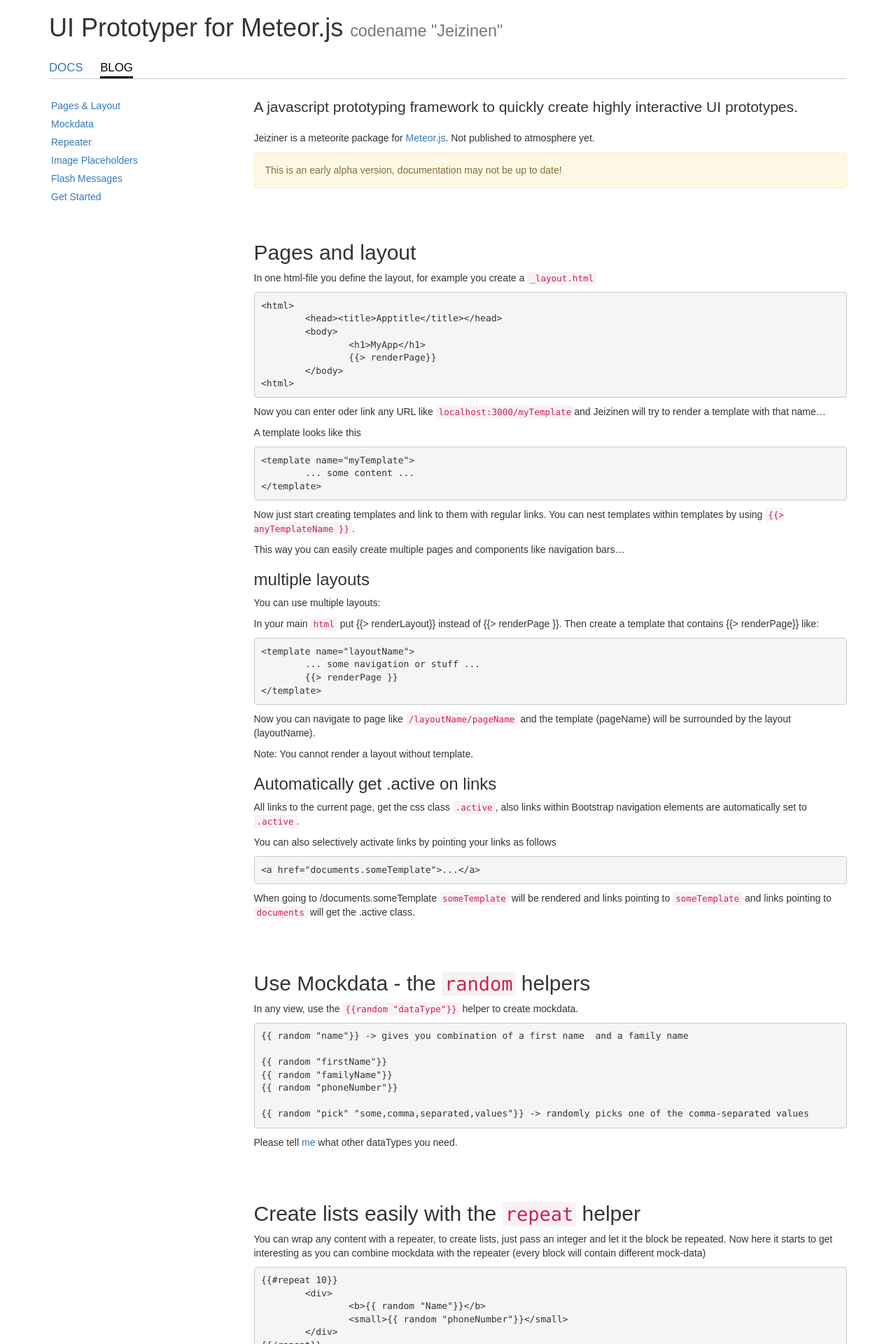
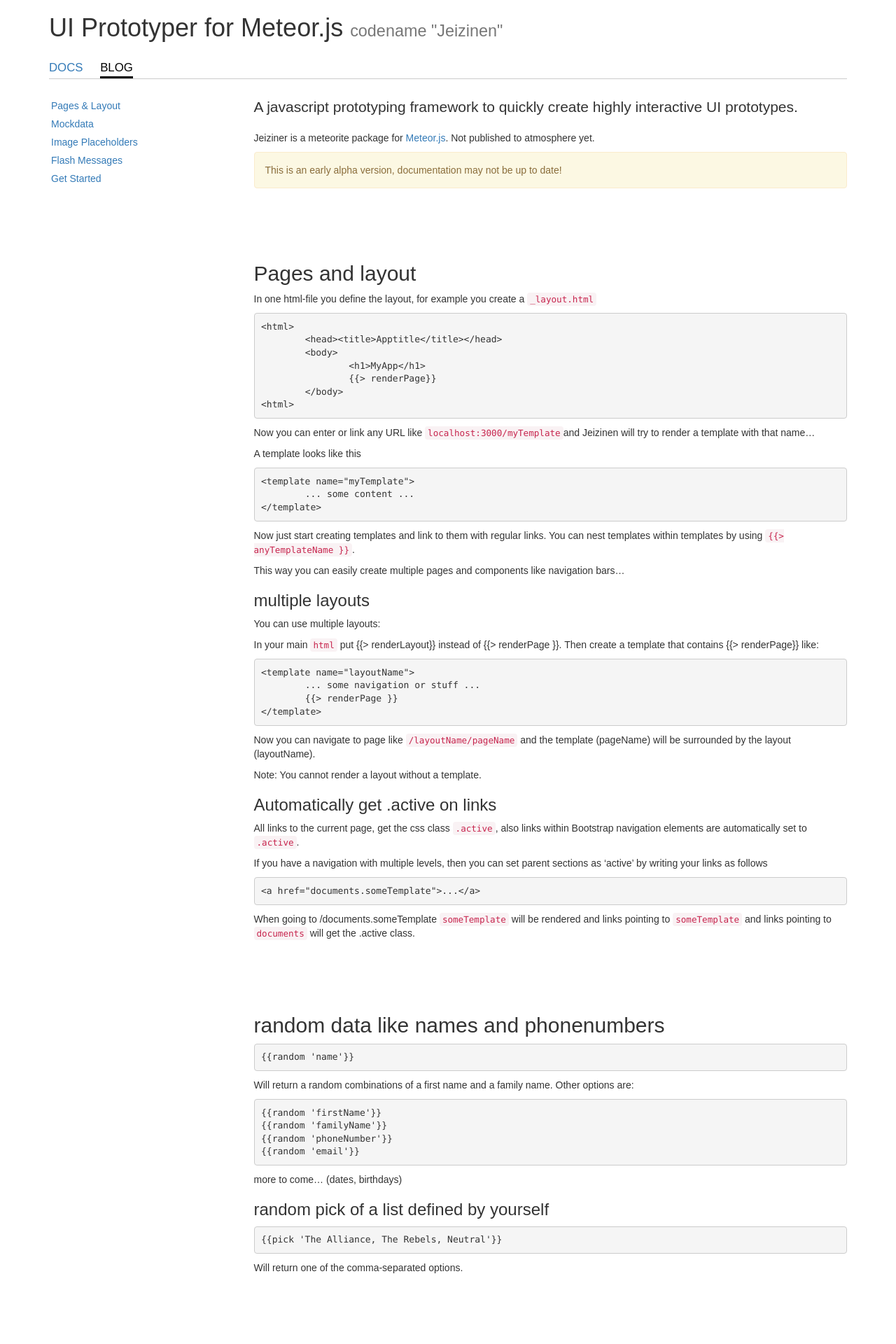
Before and after one commit to RolandStuder/jeizinen-meteor, a Jekyll site: the page built from index.md, in a window 1280 px wide. Shown: the top 1920 px of the page at 70% size. Built offline with Jekyll 4.4.1, drawn with Linux system fonts in a browser that asks for light colours; nearby versions of some CDN libraries; some web fonts are replaced; a style sheet for code colours, icons or effects is not loaded; some of the changed text lies outside the part shown.

Commit message:
blogpost for v0.3

```diff
--- a/css/global.css
+++ b/css/global.css
@@ -42,7 +42,7 @@ h1 small {
 
 
 h2 {
-	margin-top: 2em;
+	margin-top: 3em;
 	padding-top: 0.5em;
 }
 
--- a/index.md
+++ b/index.md
@@ -26,7 +26,7 @@ In one html-file you define the layout, for example you create a `_layout.html`
 		</body>
 	<html>
 
-Now you can enter oder link any URL like `localhost:3000/myTemplate`and Jeizinen will try to render a template with that name...
+Now you can enter or link any URL like `localhost:3000/myTemplate`and Jeizinen will try to render a template with that name...
 
 A template looks like this
 
@@ -51,45 +51,54 @@ In your main `html` put {{> renderLayout}} instead of {{> renderPage }}. Then cr
 
 Now you can navigate to page like `/layoutName/pageName` and the template (pageName) will be surrounded by the layout (layoutName).
 
-Note: You cannot render a layout without template.
+Note: You cannot render a layout without a template.
 
 ### Automatically get .active on links
 
 All links to the current page, get the css class `.active`, also links within Bootstrap navigation elements are automatically set to `.active`.
 
-You can also selectively activate links by pointing your links as follows
+If you have a navigation with multiple levels, then you can set parent sections as 'active' by writing your links as follows
 
     <a href="documents.someTemplate">...</a>
 
 When going to /documents.someTemplate `someTemplate` will be rendered and links pointing to `someTemplate` and links pointing to `documents` will get the .active class.
 
 <a name="Mockdata"> </a>
-## Use Mockdata - the `random` helpers
+## random data like names and phonenumbers
 
-In any view, use the `{{random "dataType"}}` helper to create mockdata.
+	{{random 'name'}}
 
-	{{ random "name"}} -> gives you combination of a first name  and a family name
+Will return a random combinations of a first name and a family name. Other options are:
 
-	{{ random "firstName"}}
-	{{ random "familyName"}}
-	{{ random "phoneNumber"}}
+	{{random 'firstName'}}
+	{{random 'familyName'}}
+	{{random 'phoneNumber'}}
+	{{random 'email'}}
 
-	{{ random "pick" "some,comma,separated,values"}} -> randomly picks one of the comma-separated values
+more to come... (dates, birthdays)
 
-Please tell [me](mailto:roland.studer@gmail.com) what other dataTypes you need.
+### random pick of a list defined by yourself
 
+	{{pick 'The Alliance, The Rebels, Neutral'}}
 
-<a name="Repeater"> </a>
-## Create lists easily with the `repeat` helper
+Will return one of the comma-separated options.
 
-You can wrap any content with a repeater, to create lists, just pass an integer and let it the block be repeated. Now here it starts to get interesting as you can combine mockdata with the repeater (every block will contain different mock-data)
+## lists of objects with random data
 
-	{{#repeat 10}}
-		<div>
-			<b>{{ random "Name"}}</b>
-			<small>{{ random "phoneNumber"}}</small>
-		</div>
-	{{/repeat}}
+You can create sets of datas, called collections, and can use them in your views without defining them beforehand. For example you can create a list of people like this:
+
+	{{#collection 'people' create='10'}}
+		{{field 'name'}}
+	{{/collection}}
+
+This will output a list of 10 names. **This data is saved and will not change, if you switch between pages.** However if you reload a page, the collections are reset.
+
+If you use on the options that work for the random helper, it automatically returns a random value. More possibilities are available:
+
+	{{#collection 'people' create='10'}}
+		{{field 'name' random="firstName"}} // will give you a random first name
+		{{field 'category' pick="a,b,c"}} // will return a random pick
+	{{/collection}}
 
 <a name="Image Placeholders"> </a>
 ## add placeholder images from flickr
@@ -114,21 +123,13 @@ When you click on this link, it will show:
 
 <div class="alert alert-success">This is good!</div>
 
-#### via javascript
-
-	FlashMessages.send('type','message'); 		// display message on the next page
-	FlashMessages.display('type','messsage'); 	// display message immediately
-	FlashMessages.clear('type','messsage'); 	// remove displayed images
-
-You can pass any string to `message` (including html).
-
 <a name="Get Started"> </a>
 ## To get started...
 
 - Install [Meteor.js](http://meteor.com)
 - Install [Meteorite](https://github.com/oortcloud/meteorite).
-- Git clone or download the [Jeizinen Prototyper](https://github.com/RolandStuder/jeizinen-meteor).
-- In your Meteor App edit `smart.json` to something like
+- run the command `meteor create myapp`
+- In your Meteor App create `smart.json` in the root directory to something like
 
 		{
 		  "meteor": {
@@ -137,15 +138,15 @@ You can pass any string to `message` (including html).
 		  },
 		  "packages": {
 		  	"jeizinen": {
-		  		"path": "/path/to/jeizinen-meteor"
-		  	}
+		  		"git": "https://github.com/RolandStuder/jeizinen-meteor.git"
+		  	},
+		  	"bootstrap-3" : {}
 		  }
 		}
 
-- Jeizinen Prototyper is optimized for use with [bootstrap-3](http://getbootstrap.com). So add the meteorite package: `mrt add bootstrap-3`
-
-
-It is not yet available over [atmosphere.meteor.com](http://atmosphere.meteor.com), if you want to use Jeizinen Prototyper [drop my a line](mailto:roland.studer@gmail.com) and I will publish it, so it can be more easily installed (via `mrt add jeizinen`).
+- recommended: run command `mrt add bootstrap-3
+- run the command mrt`
+- point your browser to `localhost:3000`
 
 <a href="https://github.com/RolandStuder/jeizinen-meteor" class="btn btn-success btn-block">Jeizinen on GitHub <br><small>Download or clone</small></a>
 {%endraw %}
--- a/js/autoNavigation.js
+++ b/js/autoNavigation.js
@@ -2,7 +2,6 @@
 
 $(document).ready(function() {
 	anchors = $('a[name]');
-	console.log(anchors);
 	$(anchors).each(function(){
 		var link = '<a href="#' + $(this).attr('name') + '">'+ $(this).attr('name') +'</a>';
 		$("#autoNavigation ul").append('<li />').find("li:last").append(link);
```
Also changed, not shown: _posts/2013-09-15-v0-3.md (added, +64 -0 lines).
